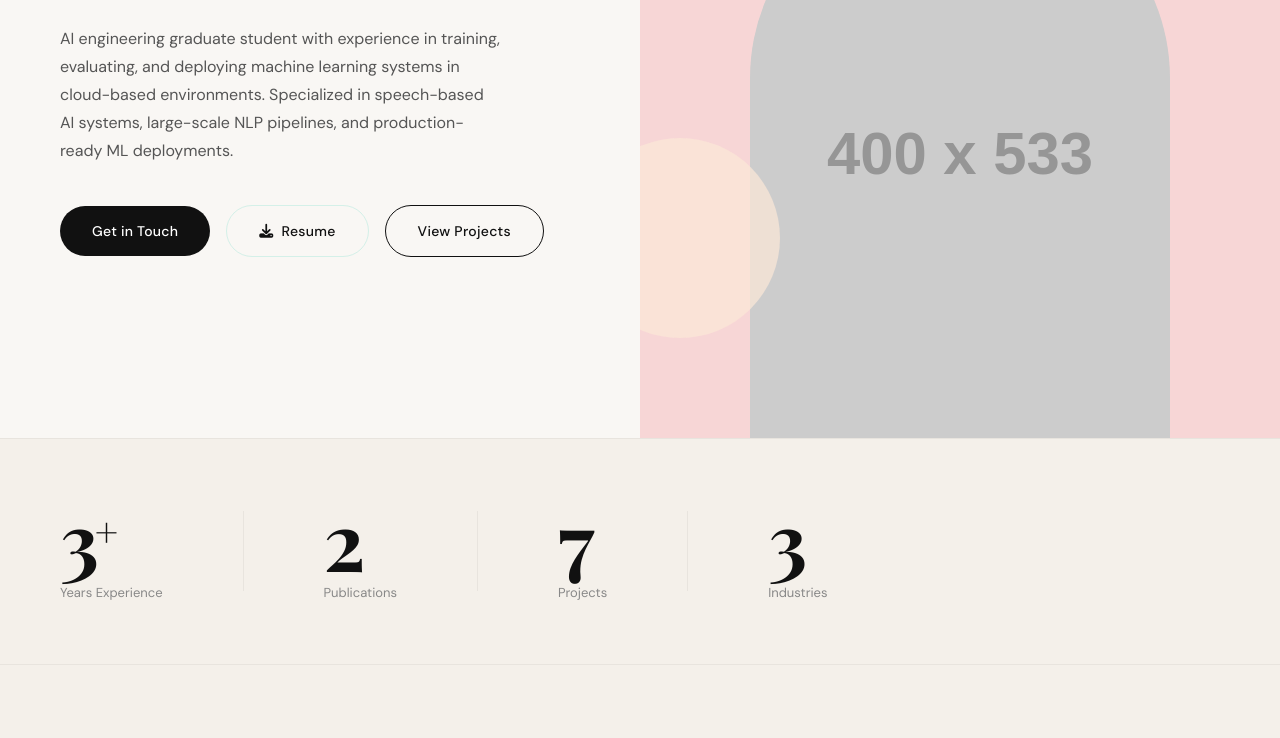
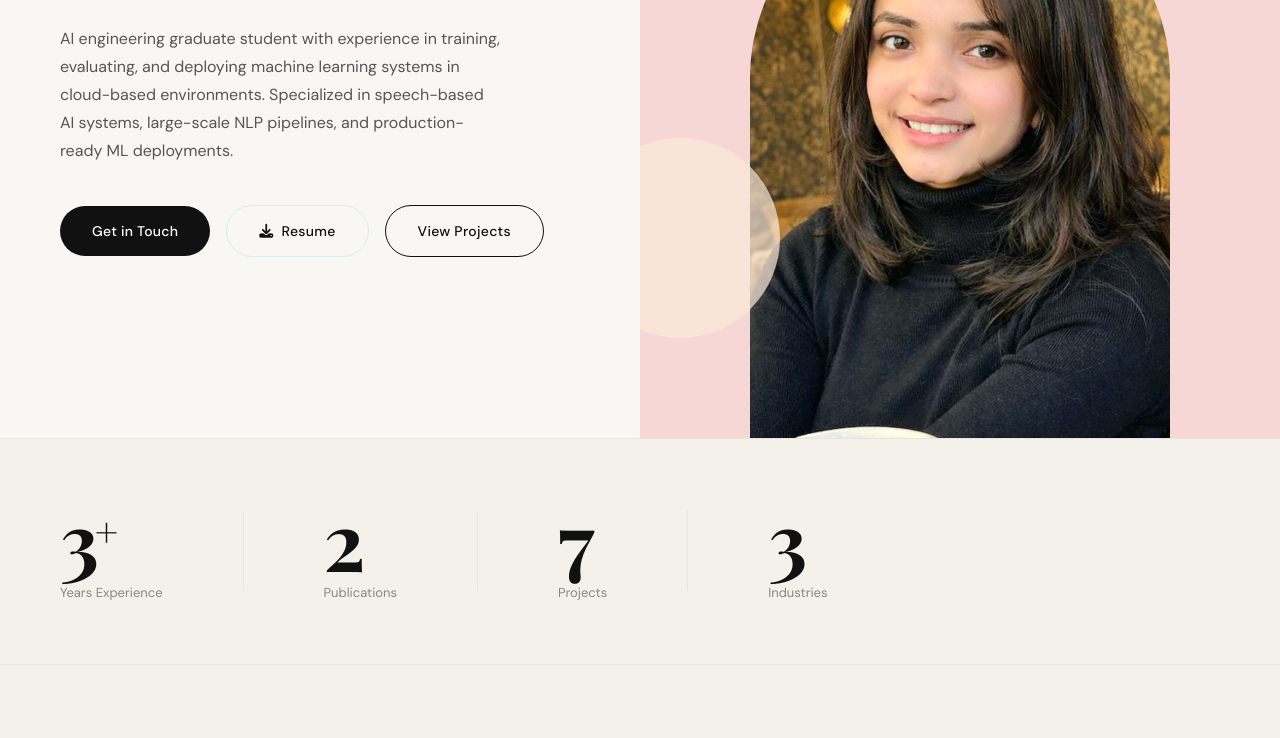
Before and after one commit to workgarimaswami/garima-portfolio, a plain HTML site: page frontend/index.html in a window 1280 px wide. Shown: the part 362-1100 px from the top of the page. Drawn offline with nearby package versions, Linux system fonts and the light colour scheme; placeholder pictures from the web are drawn by us; a web font is replaced by a local one.

Commit message:
clear meaningful message

```diff
--- a/frontend/index.html
+++ b/frontend/index.html
@@ -1268,7 +1268,9 @@
       </div>
 
       <!-- FIXED: Image path with fallback placeholder -->
-      <img class="hero-image" src="frontend\Photo.png" alt="Garima Swami" onerror="this.onerror=null; this.src='https://via.placeholder.com/400x533?text=Garima+Swami'">
+      <img class="hero-image" src="Photo.png"
+     alt="Garima Swami"
+     onerror="console.error('Failed to load: Photo.png'); this.src='https://via.placeholder.com/400x533?text=Garima+Swami'">
     </div>
   </section>
 
```
